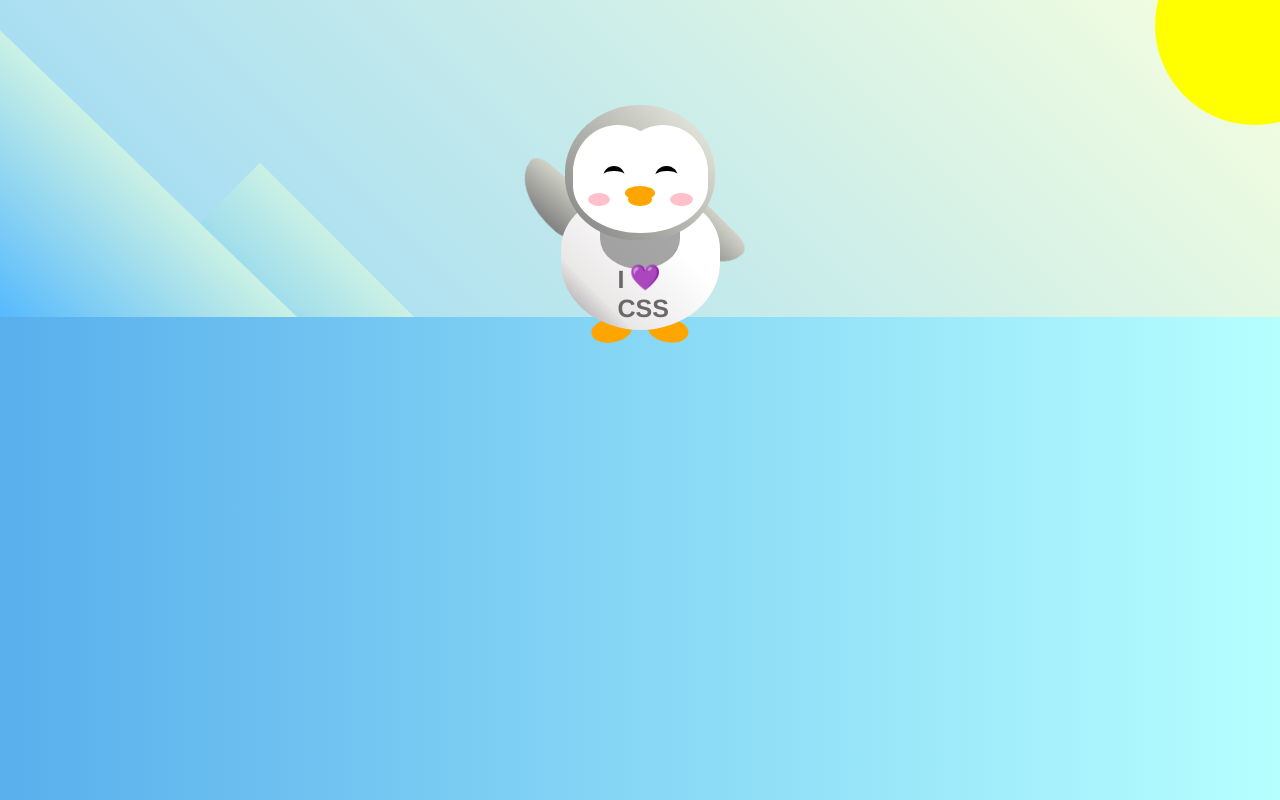
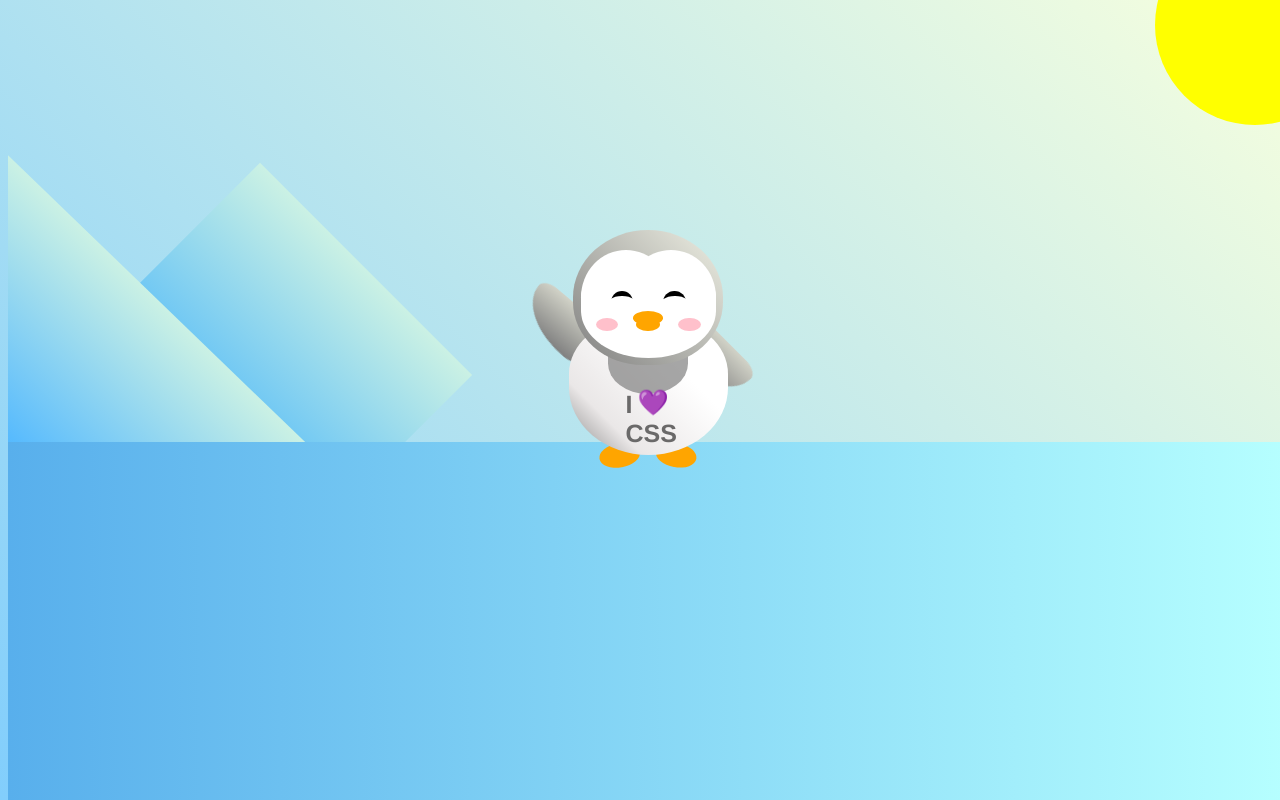
Before and after one commit to code-with-Hamza667/learn-css-transforms-by-building-a-penguin, a plain HTML site: page index.html in a window 1280 px wide. Shown: the top 800 px of the page. Drawn offline with Linux system fonts and the light colour scheme.

Commit message:
Update styles.css

```diff
--- a/styles.css
+++ b/styles.css
@@ -6,8 +6,8 @@
 
 body {
   background: linear-gradient(45deg, rgb(118, 201, 255), rgb(247, 255, 222));
-  margin: 0;
-  padding: 0;
+  margin-top: 200px;
+  padding-top: 0;
   width: 100%;
   height: 100vh;
   overflow: hidden;
@@ -59,7 +59,7 @@ body {
 }
 
 .penguin:active {
-  transform: scale(1.5);
+  transform: scale(2);
   cursor: not-allowed;
 }
 
```
